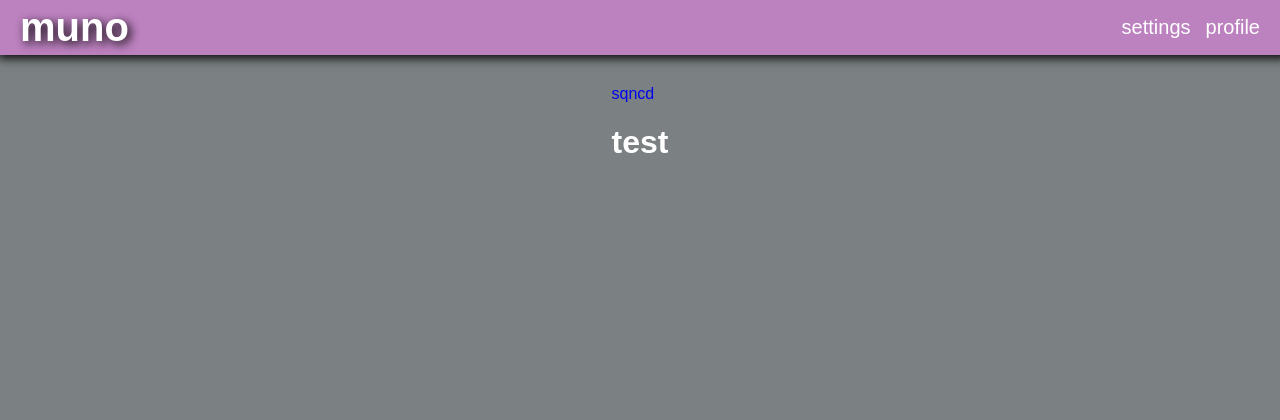
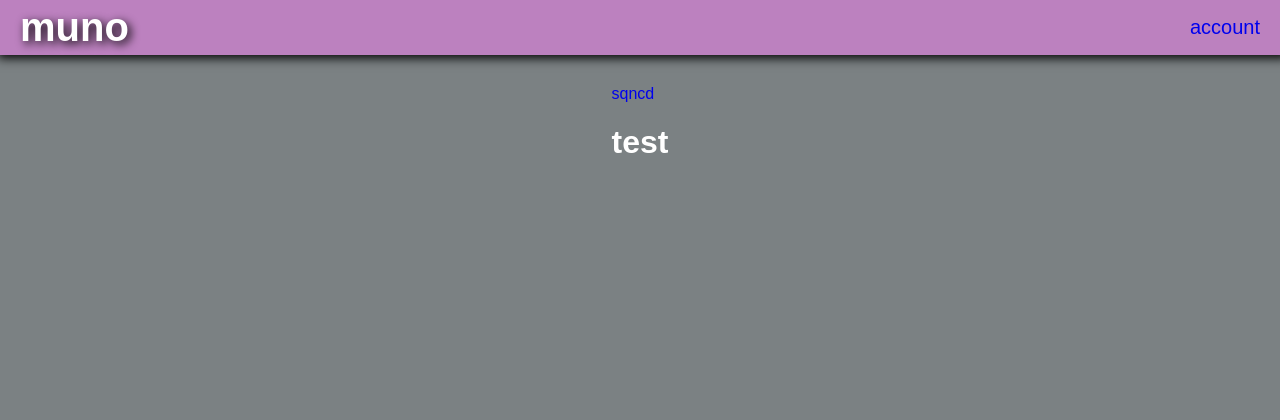
Before and after one commit to muno17/sqncd, a Flask app: page / in a window 1280 px wide. Shown: the top 420 px of the page. Run offline with Flask 2, Linux system fonts and the light colour scheme.

Commit message:
add account page

```diff
--- a/app.py
+++ b/app.py
@@ -11,5 +11,25 @@ def index():
 def sqncd():
     return render_template('sqncd.html')
 
+
+@app.route('/account')
+def account():
+    return render_template('accounts.html')
+
+
+
+
+
+
+
+
+
+
+
+
+
+
+
+
 if __name__ == "__main__":
     app.run(debug=True)
--- a/templates/layout.html
+++ b/templates/layout.html
@@ -20,8 +20,7 @@
                 <a href="/"><h2 id="muno">muno</h2></a>
             </div>
             <div class="headerRight">
-                <a>settings</a>
-                <a>profile</a>
+                <a href="/account">account</a>
             </div>
         </div>
 
```
Also changed, not shown: templates/account.html (added, +11 -0 lines).
